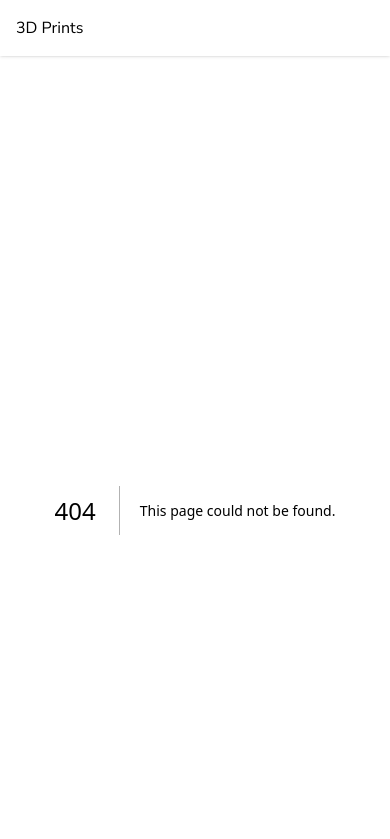
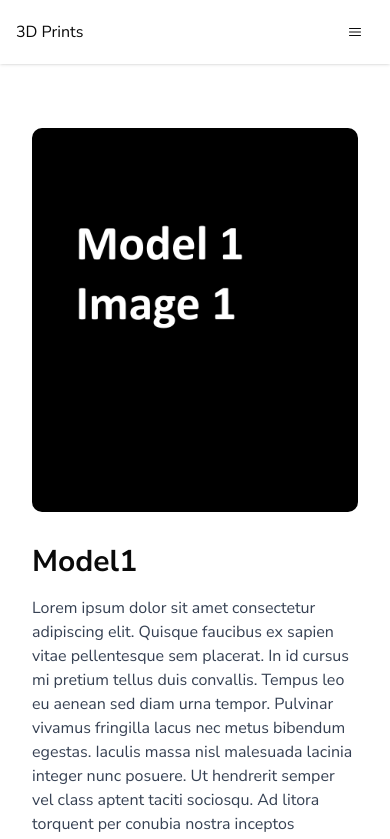
Before and after one commit to lazyGeeek/3DPrintingSite, a Next.js app: page /prints/1 in a window 390 px wide. Before the commit this address had no page. Shown: the top 839 px of the page. Built offline with nearby package versions, Linux system fonts and the light colour scheme.

Commit message:
Added mobile navbar

```diff
--- /dev/null
+++ b/app/prints/[id]/page.tsx
@@ -0,0 +1,22 @@
+import { promises as fs } from 'fs';
+import { PrintDetail } from "@/components/ui/print-detail";
+
+export default async function PrintsPage({
+        params,
+    }: {
+        params: Promise<{ id: string }>;
+    }) {
+    const file = await fs.readFile(process.cwd() + "/public/content.json", "utf-8");
+    const data = JSON.parse(file);
+
+    let print = data[0];
+    const { id } = await params;
+
+    data.forEach((elem: any) => {
+        if (elem["Id"] == id) {
+            print = elem;
+        }
+    });
+
+    return <PrintDetail print={print} />;
+}
--- a/components/ui/navbar.tsx
+++ b/components/ui/navbar.tsx
@@ -1,6 +1,30 @@
+"use client";
+
 import Link from "next/link";
 
+import {
+  Bars3Icon,
+  XMarkIcon,
+} from "@heroicons/react/24/outline";
+
+import { useEffect, useState } from "react";
+import { Button } from "@/components/ui/button";
+
 export const Navbar = () => {
+    const [mobileOpen, setMobileOpen] = useState<boolean>(false);
+
+    useEffect(() => {
+        const handleResize = () => {
+        if (window.innerWidth >= 768) {
+            setMobileOpen(false);
+        }
+        };
+
+        window.addEventListener("resize", handleResize);
+
+        return () => window.removeEventListener("resize", handleResize);
+    }, []);
+
     return (
         <nav className="sticky top-0 z-50 bg-white shadow">
             <div className="container mx-auto flex items-center justify-between px-4 py-4">
@@ -8,10 +32,34 @@ export const Navbar = () => {
                     3D Prints
                 </Link>
                 <div className="hidden md:flex space-x-6">
-                    <Link href="/" className="hover:text-blue-600">Home</Link>
+                    <Link href="/" className="block hover:text-blue-600">Home</Link>
                     <Link href="/prints" className="hover:text-blue-600">Prints</Link>
                 </div>
+                <div className="flex items-center space-x-4">
+                    <Button
+                        variant="ghost"
+                        className="md:hidden"
+                        onClick={() => setMobileOpen((prev) => !prev)} >
+                        { mobileOpen ? (
+                            <XMarkIcon className="h-6 w-6" />
+                        ) : (
+                            <Bars3Icon className="h-6 w-6" />
+                        )}
+                    </Button>
+                </div>
             </div>
+            { mobileOpen && (
+                <nav className="md:hidden bg-white shadow-md">
+                    <ul className="flex flex-col p-4 space-y-2">
+                        <li>
+                            <Link href="/" className="block hover:text-blue-600">Home</Link>
+                        </li>
+                        <li>
+                            <Link href="/prints" className="hover:text-blue-600">Prints</Link>
+                        </li>
+                    </ul>
+                </nav>
+            ) }
         </nav>
     );
-}
+};
--- /dev/null
+++ b/components/ui/print-detail.tsx
@@ -0,0 +1,29 @@
+import Image from "next/image"
+
+interface Print {
+    print: any
+}
+
+export const PrintDetail = ({ print }: Print) => {
+    return (
+        <div className="container mx-auto px-4 py-8 flex flex-col md:flex-row gap-8 items-center">
+            { print.Images && print.Images[0] && (
+                <div className="relative h-96 w-full md:w-1/2 rounded-lg overflow-hidden">
+                    <Image
+                        src={ `/prints/${print.Id}/${print.Images[0]}` }
+                        alt={ print.Title }
+                        fill
+                        style = {{ objectFit:"cover" }}
+                        className="transition duration-300 hover:opacity-90"
+                    />
+                </div>
+                ) }
+            <div className="md:w-1/2">
+                <h1 className="text-3xl font-bold mb-4">{ print.Title }</h1>
+                { print.Description && (
+                    <p className="text-gray-700 mb-4">{ print.Description }</p>
+                )}
+            </div>
+        </div>
+    );
+};
--- a/package.json
+++ b/package.json
@@ -9,6 +9,7 @@
     "lint": "eslint"
   },
   "dependencies": {
+    "@heroicons/react": "^2.2.0",
     "class-variance-authority": "^0.7.1",
     "clsx": "^2.1.1",
     "lucide-react": "^0.577.0",
```
Also changed, not shown: 2 other files (tests, documents, lock files or other folders).
